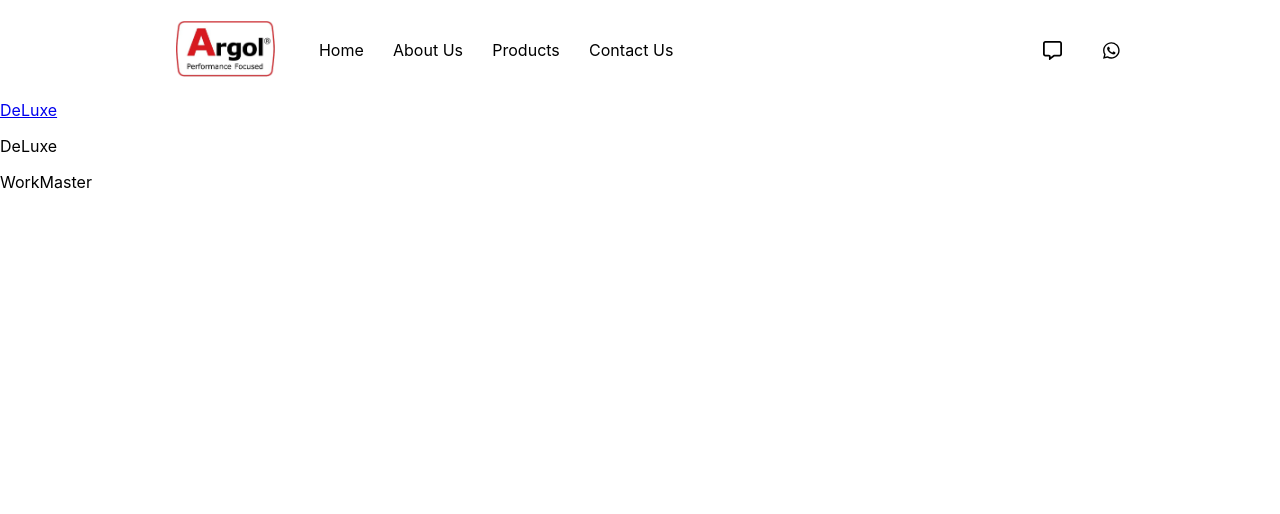
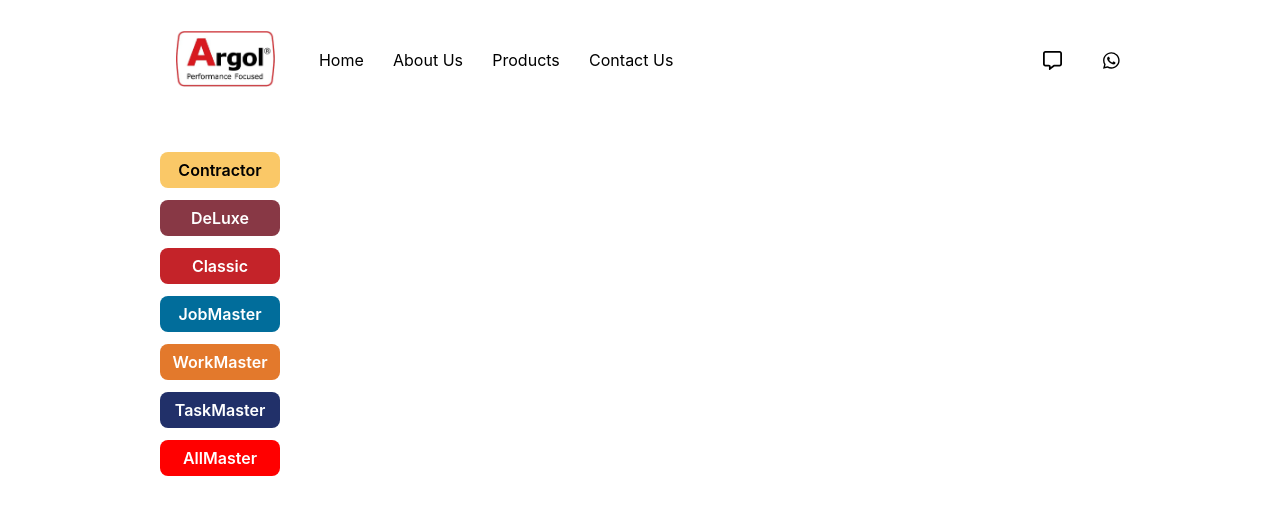
Before and after one commit to LanceJw/argol_prototype, a React (Create React App) app: page / in a window 1280 px wide. Shown: the top 514 px of the page. Built offline with nearby package versions, Linux system fonts and the light colour scheme.

Commit message:
Edited Code

```diff
--- a/package.json
+++ b/package.json
@@ -17,6 +17,7 @@
     "react-router-dom": "^6.8.0",
     "react-scripts": "5.0.1",
     "redux": "^4.2.1",
+    "redux-persist": "^6.0.0",
     "styled-components": "^5.3.6",
     "web-vitals": "^2.1.4"
   },
--- a/src/actions/Index.js
+++ b/src/actions/Index.js
@@ -1,11 +1,41 @@
-export const DeLuxeRange = () => {
-    return {
-        type: 'DELUXE_RANGE'
-    }
-}
+// export const ContractorGradeRange = () => {
+//     return {
+//         type: 'CONTRACTORGRADE_RANGE'
+//     }
+// }
 
-export const WorkMasterRange = () => {
-    return {
-        type: 'WORKMASTER_RANGE'
-    }
-}
+// export const DeLuxeRange = () => {
+//     return {
+//         type: 'DELUXE_RANGE'
+//     }
+// }
+
+// export const ClassicRange = () => {
+//     return {
+//         type: 'CLASSIC_RANGE'
+//     }
+// }
+
+// export const JobMasterRange = () => {
+//     return {
+//         type: 'JOBMASTER_RANGE'
+//     }
+// }
+
+// export const WorkMasterRange = () => {
+//     return {
+//         type: 'WORKMASTER_RANGE'
+//     }
+// }
+
+// export const TaskMasterRange = () => {
+//     return {
+//         type: 'TASKMASTER_RANGE'
+//     }
+// }
+
+// export const AllMasterRange = () => {
+//     return {
+//         type: 'ALLMASTER_RANGE'
+//     }
+// }
--- a/src/components/LandingPage/LandingPage.js
+++ b/src/components/LandingPage/LandingPage.js
@@ -1,28 +1,85 @@
-import React, { useState } from 'react'
+import React from 'react'
 import styled from 'styled-components'
 import Navbar from '../Navbar/Navbar'
 
-import { useSelector, useDispatch} from 'react-redux'
-import { DeLuxeRange } from '../../actions/Index'
+
+// React Redux Imports
+// import { useSelector, useDispatch} from 'react-redux'
+// import { DeLuxeRange, ClassicRange, JobMasterRange, WorkMasterRange, TaskMasterRange, AllMasterRange, ContractorGradeRange } from '../../actions/Index'
+
+
+// Data imports
+import { Range_Data } from './Range_Data'
 
 
 const Container = styled.div`
 
 `
 
+const RangeContainer = styled.div`
+display: flex;
+flex-direction: column;
+gap: 12px;
+width: 75%;
+max-width: 1100px;
+margin: 2rem auto 0rem;
+`
+
+const Range = styled.a`
+padding: 8px 12px;
+background-color: red;
+width: 10%;
+text-align: center;
+border-radius: 8px;
+text-decoration: none;
+color: white;
+font-weight: 600;
+`
+
 
 const LandingPage = () => {
 
-    const range = useSelector(state => state.range)
-    const dispatch = useDispatch();
+    // No longer need Redux for my simple case
+    // const handler = (data) => {
+    //     switch(data.id) {
+    //         case 'ContractorGrade':
+    //             return dispatch(ContractorGradeRange())
+    //         case 'DeLuxe':
+    //             return dispatch(DeLuxeRange())
+    //         case 'Classic':
+    //             return dispatch(ClassicRange())
+    //         case 'JobMaster':
+    //             return dispatch(JobMasterRange())
+    //         case 'WorkMaster':
+    //             return dispatch(WorkMasterRange())
+    //         case 'TaskMaster':
+    //             return dispatch(TaskMasterRange())
+    //         case 'AllMaster':
+    //             return dispatch(AllMasterRange())
+    //         default:
+    //             return null;
+    //     }
+    // }
+
+
+    // const range = useSelector(state => state.range)
+    // const dispatch = useDispatch();
 
     return (
         <Container>
             <Navbar/>
-            <a href='/products'>DeLuxe</a>
-            <p onClick={() => dispatch(DeLuxeRange())}>DeLuxe</p>
-            <p>WorkMaster</p>
-            <h1>{range}</h1>
+            <RangeContainer>
+                {Range_Data.map((data) => {
+                    return (
+                            <Range href='/products' key={data.id}
+                            style={{backgroundColor: data.backgroundColor, color: data.color}}
+                            onClick={() => {
+                                // handler(data)
+                                localStorage.setItem('selected-range', data.id)
+                            }}>{data.range}</Range>
+                            )
+                        })}
+            </RangeContainer>
         </Container>
     )
 }
--- /dev/null
+++ b/src/components/LandingPage/Range_Data.js
@@ -0,0 +1,37 @@
+export const Range_Data = [
+    {
+        id: 'ContractorGrade',
+        range: 'Contractor',
+        color: 'black',
+        backgroundColor: '#fac867'
+    },
+    {
+        id: 'DeLuxe',
+        range: 'DeLuxe',
+        backgroundColor: '#883845'
+    },
+    {
+        id: 'Classic',
+        range: 'Classic',
+        backgroundColor: '#C42329'
+    },
+    {
+        id: 'JobMaster',
+        range: 'JobMaster',
+        backgroundColor: '#016D9B'
+    },
+    {
+        id: 'WorkMaster',
+        range: 'WorkMaster',
+        backgroundColor: '#E3792C'
+    },
+    {
+        id: 'TaskMaster',
+        range: 'TaskMaster',
+        backgroundColor: '#213069'
+    },
+    {
+        id: 'AllMaster',
+        range: 'AllMaster'
+    },
+]
--- a/src/components/Navbar/Navbar.js
+++ b/src/components/Navbar/Navbar.js
@@ -14,7 +14,7 @@
 const Container = styled.div`
 display: flex;
 width: 100%;
-height: 100px;
+height: 120px;
 align-items: center;
 `
 
@@ -57,11 +57,11 @@
         <Container>
             <NavigationBar>
                 <Left>
-                    <a href='#'><Logo src={Argol_Logo} alt='Argol Logo' /></a>
-                    <Links>Home</Links>
-                    <Links>About Us</Links>
+                    <a href='/'><Logo src={Argol_Logo} alt='Argol Logo' /></a>
+                    <Links href='/'>Home</Links>
+                    <Links href='/'>About Us</Links>
                     <Links href='/products'>Products</Links>
-                    <Links>Contact Us</Links>
+                    <Links href='/'>Contact Us</Links>
                 </Left>
                 <Right>
                     <FontAwesomeIcon icon={faMessage} style={{fontSize: '19px'}} />
--- a/src/components/ProductPage/ProductPage.js
+++ b/src/components/ProductPage/ProductPage.js
@@ -1,24 +1,49 @@
 import React from 'react'
-import styled from 'styled-components'
 
 
 const Data = [
+    {
+        range: 'ContractorGrade',
+        text: 'This is ContractorGrade'
+    },
     {
         range: 'DeLuxe',
         text: 'This is DeLuxe'
     },
     {
+        range: 'Classic',
+        text: 'This is Classic'
+    },
+    {
+        range: 'JobMaster',
+        text: 'This is JobMaster'
+    },
+    {
         range: 'WorkMaster',
         text: 'This is WorkMaster'
-    }
+    },
+    {
+        range: 'TaskMaster',
+        text: 'This is TaskMaster'
+    },
+    {
+        range: 'AllMaster',
+        text: 'This is AllMaster'
+    },
 ]
 
 const ProductPage = () => {
-    // const displayData = Data.filter(test => test.range === currentRange)
+
+    const selectedRange = localStorage.getItem('selected-range')
+
+    const displayData = Data.filter(range => range.range === selectedRange)
+
+    console.log(selectedRange)
+    console.log(displayData)
 
     return (
         <div>
-            {Data.map((data) => {
+            {displayData.map((data) => {
                 return (
                     <h1>{data.text}</h1>
                 )
--- a/src/index.js
+++ b/src/index.js
@@ -3,22 +3,22 @@
 import './index.css';
 import App from './App';
 
-import {createStore} from 'redux'
-import allReducers from './reducers/Index';
-import {Provider} from 'react-redux';
+// import {createStore} from 'redux'
+// import allReducers from './reducers/Index';
+// import {Provider} from 'react-redux';
 
-const store = createStore(
-  allReducers,
-  window.__REDUX_DEVTOOLS_EXTENSION__ && window.__REDUX_DEVTOOLS_EXTENSION__()
-);
+// const store = createStore(
+//   allReducers,
+//   window.__REDUX_DEVTOOLS_EXTENSION__ && window.__REDUX_DEVTOOLS_EXTENSION__()
+// );
 
 const root = ReactDOM.createRoot(document.getElementById('root'));
 root.render(
-  <Provider store={store}>
+  // <Provider store={store}>
     <React.StrictMode>
       <App />
     </React.StrictMode>
-  </Provider>
+  // </Provider>
 );
 
 // STORE (Holds all the data/state for our application)
--- a/src/reducers/Index.js
+++ b/src/reducers/Index.js
@@ -12,12 +12,15 @@
 //  <any name we want> : isLoggedReducer
 // })
 
-import { combineReducers } from "redux";
-import rangeReducer from "./rangeReducer";
+
+// Actual Working code vv
+
+// import { combineReducers } from "redux";
+// import rangeReducer from "./rangeReducer";
 
 
-const allReducers = combineReducers({
-    range: rangeReducer
-})
+// const allReducers = combineReducers({
+//     range: rangeReducer
+// })
 
-export default allReducers
+// export default allReducers
--- a/src/reducers/rangeReducer.js
+++ b/src/reducers/rangeReducer.js
@@ -1,15 +1,23 @@
-const rangeReducer = (state = "", action) => {
+// const rangeReducer = (state = "DeLuxe", action) => {
 
-    switch (action.type) {
-        case 'DELUXE_RANGE':
-            return state = 'DeLuxe'
+//     switch (action.type) {
+//         case 'CONTRACTORGRADE_RANGE':
+//             return state = 'ContractorGrade'
+//         case 'DELUXE_RANGE':
+//             return state = 'DeLuxe'
+//         case 'CLASSIC_RANGE':
+//             return state = 'Classic'
+//         case 'JOBMASTER_RANGE':
+//             return state = 'JobMaster'
+//         case 'WORKMASTER_RANGE':
+//             return state = 'WorkMaster'
+//         case 'TASKMASTER_RANGE':
+//             return state = 'TaskMaster'
+//         case 'ALLMASTER_RANGE':
+//             return state = 'AllMaster'
+//         default:
+//             return state
+//     }
+// }
 
-        case 'WORKMASTER_RANGE':
-            return state = 'WorkMaster'
-
-        default:
-            return state
-    }
-}
-
-export default rangeReducer;
+// export default rangeReducer;
```
Also changed, not shown: src/components/ProductPage/Product_Data.js (added, +10 -0 lines), 1 other file (tests, documents, lock files or other folders).
